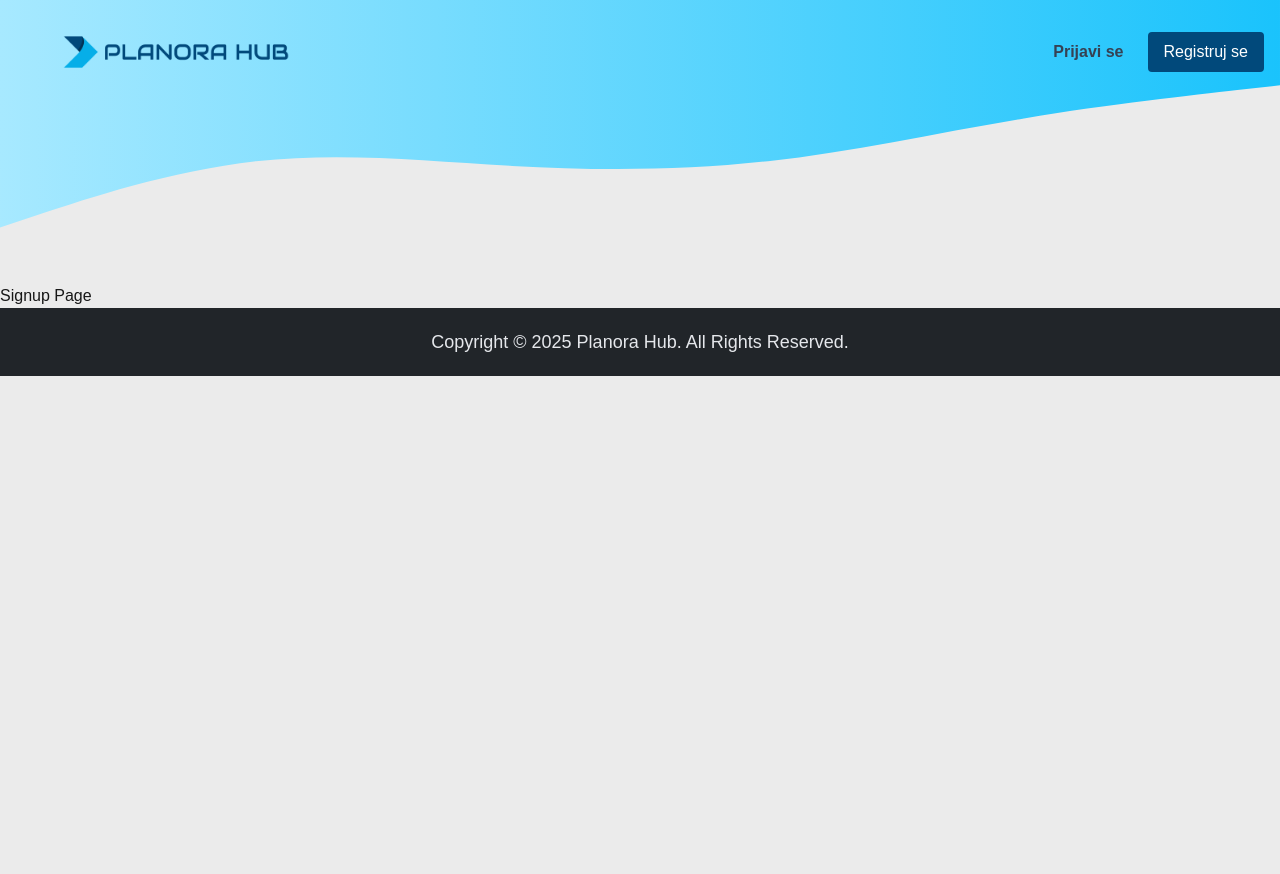
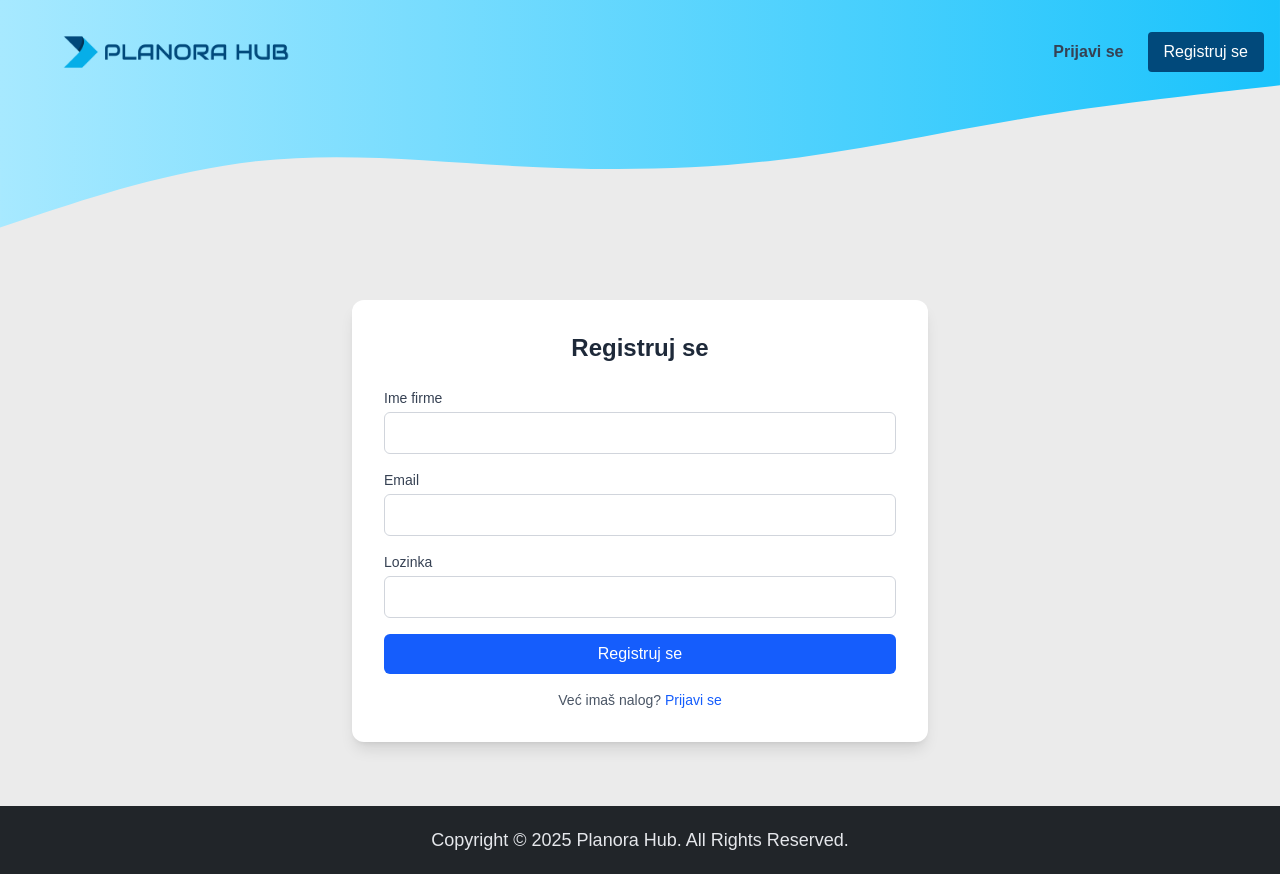
Before and after one commit to RadojkoR/planora, a Next.js app: page /sign-up in a window 1280 px wide. Before the commit the page ends 800 px from the top, so only its background shows below. Built offline with nearby package versions, Linux system fonts and the light colour scheme.

Commit message:
added signUp page and form

```diff
--- a/src/app/layout.tsx
+++ b/src/app/layout.tsx
@@ -35,7 +35,9 @@ export default function RootLayout({
 }>) {
   return (
     <html lang="en">
-      <body className={`${inter.variable} ${poppins.variable} antialiased`}>
+      <body
+        className={`${inter.variable} ${poppins.variable} antialiased flex flex-col  min-h-screen`}
+      >
         <NavBar />
         <MainHeaderBackground />
         {children}
--- a/src/app/page.tsx
+++ b/src/app/page.tsx
@@ -4,8 +4,8 @@ export default function Home() {
   return (
     <>
       <MainHeader />
-      <main className="">
-       <h1>Home Page</h1>
+      <main className="flex-grow">
+        <h1>Home Page</h1>
       </main>
     </>
   );
--- a/src/app/sign-up/page.tsx
+++ b/src/app/sign-up/page.tsx
@@ -1,5 +1,87 @@
-export default function SignUp() {
-    return (
-        <h2>Signup Page</h2>
-    );
+// src/app/sign-up/page.tsx
+"use client";
+
+import Link from "next/link";
+import { useState } from "react";
+
+export default function SignUpPage() {
+  const [form, setForm] = useState({ email: "", password: "", company: "" });
+
+  const handleChange = (e: React.ChangeEvent<HTMLInputElement>) => {
+    setForm({ ...form, [e.target.name]: e.target.value });
+  };
+
+  const handleSubmit = (e: React.FormEvent) => {
+    e.preventDefault();
+    // TODO: Pošalji formu na backend
+    console.log(form);
+  };
+
+  return (
+    <main className="mainContainer flex-center flex-grow">
+      <div className="w-full sm:w-xl max-w-xxl bg-white shadow-lg rounded-xl p-8">
+        <h1 className="text-2xl font-bold text-center text-gray-800 mb-6">
+          Registruj se
+        </h1>
+
+        <form onSubmit={handleSubmit} className="space-y-4">
+          <div>
+            <label className="block text-sm font-medium text-gray-700">
+              Ime firme
+            </label>
+            <input
+              type="text"
+              name="company"
+              value={form.company}
+              onChange={handleChange}
+              required
+              className="mt-1 w-full rounded-md border border-gray-300 px-3 py-2 focus:outline-none focus:ring-2 focus:ring-blue-500"
+            />
+          </div>
+
+          <div>
+            <label className="block text-sm font-medium text-gray-700">
+              Email
+            </label>
+            <input
+              type="email"
+              name="email"
+              value={form.email}
+              onChange={handleChange}
+              required
+              className="mt-1 w-full rounded-md border border-gray-300 px-3 py-2 focus:outline-none focus:ring-2 focus:ring-blue-500"
+            />
+          </div>
+
+          <div>
+            <label className="block text-sm font-medium text-gray-700">
+              Lozinka
+            </label>
+            <input
+              type="password"
+              name="password"
+              value={form.password}
+              onChange={handleChange}
+              required
+              className="mt-1 w-full rounded-md border border-gray-300 px-3 py-2 focus:outline-none focus:ring-2 focus:ring-blue-500"
+            />
+          </div>
+
+          <button
+            type="submit"
+            className="w-full bg-blue-600 text-white py-2 px-4 rounded-md hover:bg-blue-700 transition"
+          >
+            Registruj se
+          </button>
+        </form>
+
+        <p className="mt-4 text-sm text-center text-gray-600">
+          Već imaš nalog?{" "}
+          <Link href="/login" className="text-blue-600 hover:underline">
+            Prijavi se
+          </Link>
+        </p>
+      </div>
+    </main>
+  );
 }
--- a/src/components/mainHeader/mainHeader.tsx
+++ b/src/components/mainHeader/mainHeader.tsx
@@ -1,5 +1,6 @@
 import Image from "next/image";
 import headerImg from "@/assets/images/header/imgHeader.png";
+import { SignUpBtn } from "@/components";
 
 export default function MainHeader(){
     return (
@@ -9,10 +10,11 @@ export default function MainHeader(){
             <h1 className="text-2xl sm:text-5xl/16 pb-7 font-[600]">
               Upravljajte Servisnim biznisom sa lakocom
             </h1>
-            <p className="text-base sm:text-lg">
+            <p className="text-base sm:text-lg mb-10">
               Zakazujte termine, vodite evidenciju klijenata, i generisite
               ponude
             </p>
+            <SignUpBtn />
           </section>
           <section className="flex-center">
             <Image src={headerImg} alt="Dashboard image" />
--- a/src/components/mainHeader/mainHeaderBackground.tsx
+++ b/src/components/mainHeader/mainHeaderBackground.tsx
@@ -1,7 +1,7 @@
 export default function MainHeaderBackground() {
     return (
       <div className="">
-        <svg xmlns="http://www.w3.org/2000/svg" viewBox="0 0 1440 320">
+        <svg xmlns="http://www.w3.org/2000/svg" viewBox="0 0 1440 265">
           <defs>
             <linearGradient id="gradient" x1="0%" y1="0%" x2="100%" y2="0%">
               <stop
```
